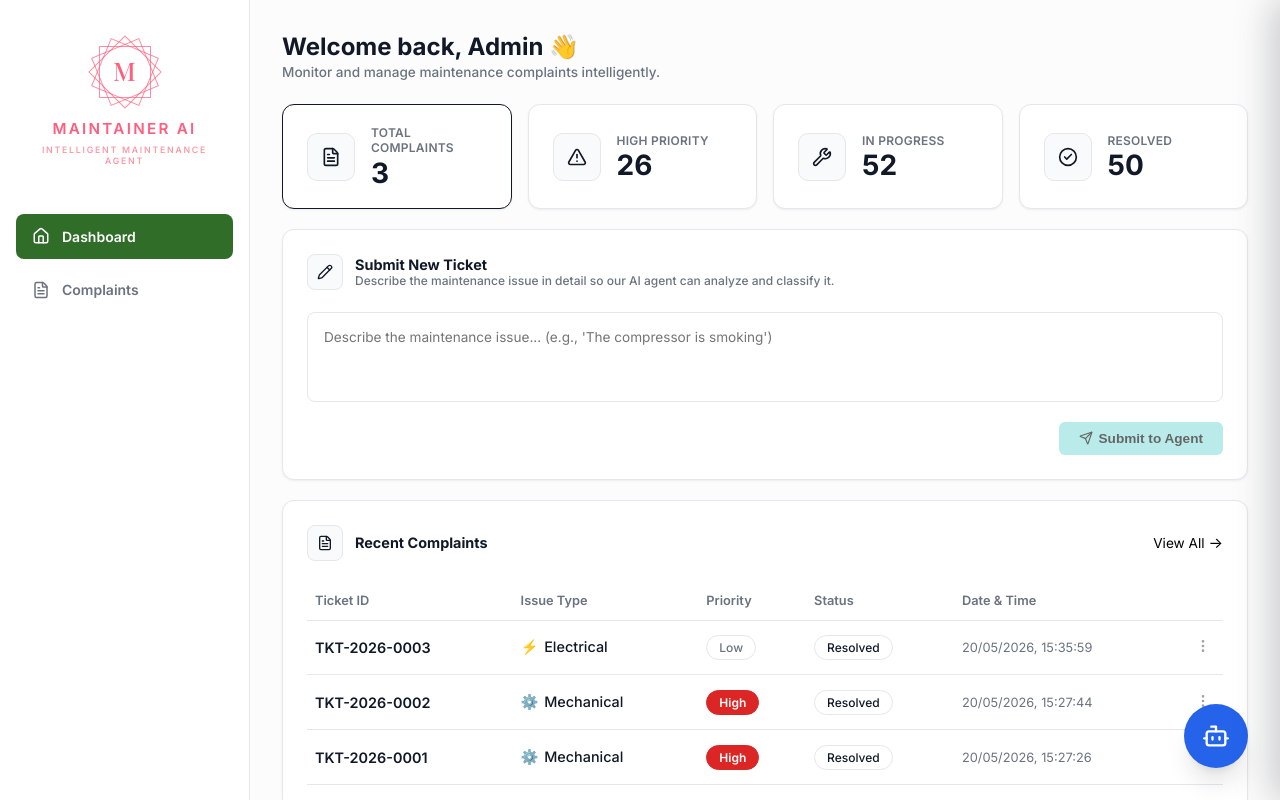
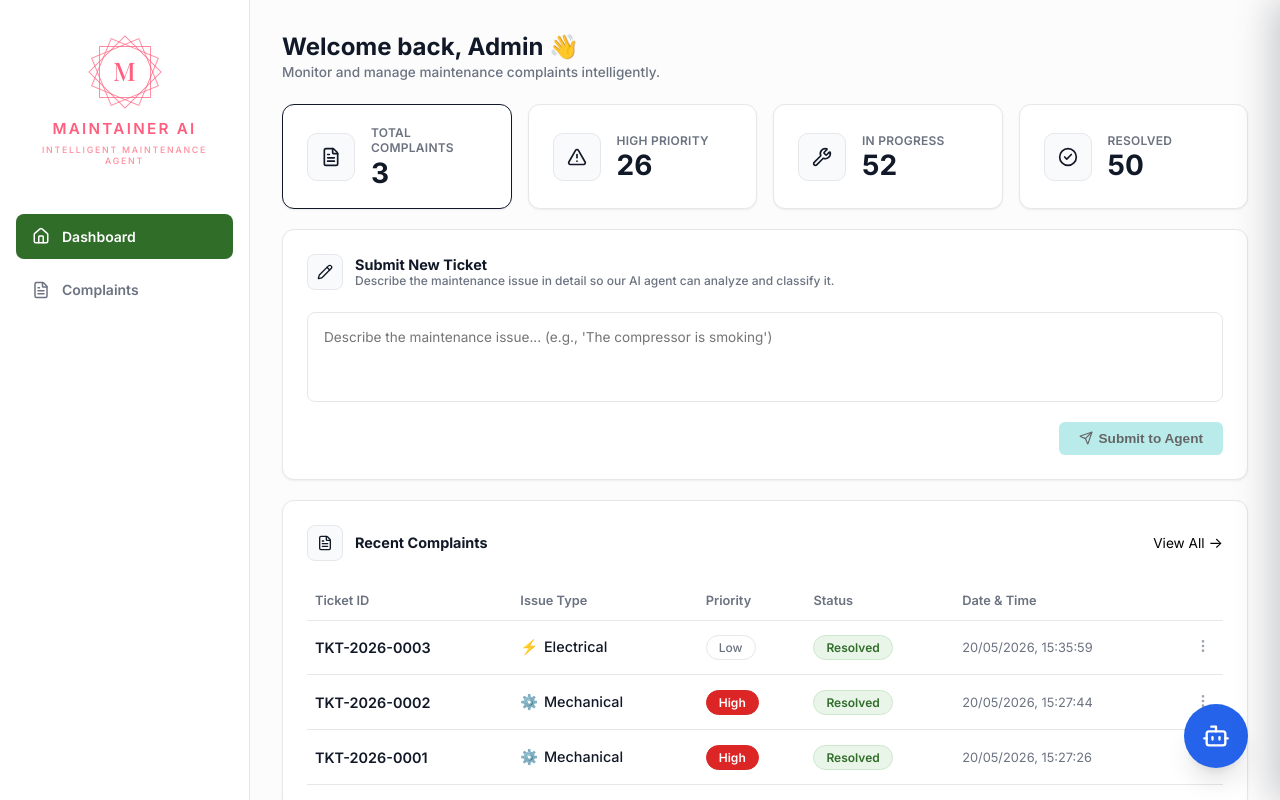
Before and after one commit to Vikash9546/OpsFloAssignment, a React app in the folder frontend/: page / in a window 1280 px wide. Built offline with nearby package versions, Linux system fonts and the light colour scheme; no server answers; the HTML template or start-up script is replaced by a standard one; a web font is replaced by a local one.

Commit message:
Apply distinctive premium colors to status badges in the complaints list table

```diff
--- a/frontend/src/index.css
+++ b/frontend/src/index.css
@@ -165,9 +165,9 @@ body {
 .badge-High { background: #dc2626; color: #ffffff; border: 1px solid #dc2626; font-weight: 600; }
 .badge-Medium { background: transparent; color: #6b7280; border: 1px solid #e5e7eb; }
 .badge-Low { background: transparent; color: #6b7280; border: 1px solid #e5e7eb; }
-.badge-Resolved { background: transparent; color: #111827; border: 1px solid #e5e7eb; }
-.badge-In_Progress { background: transparent; color: #6b7280; border: 1px solid #e5e7eb; }
-.badge-New { background: transparent; color: #6b7280; border: 1px solid #e5e7eb; }
+.badge-Resolved { background: #eaf5ea; color: #306D29; border: 1px solid #cce8cc; font-weight: 600; }
+.badge-In_Progress { background: #fef3c7; color: #b45309; border: 1px solid #fde68a; font-weight: 600; }
+.badge-New { background: #eff6ff; color: #1d4ed8; border: 1px solid #bfdbfe; font-weight: 600; }
 
 /* Tables */
 table { width: 100%; border-collapse: collapse; }
```
